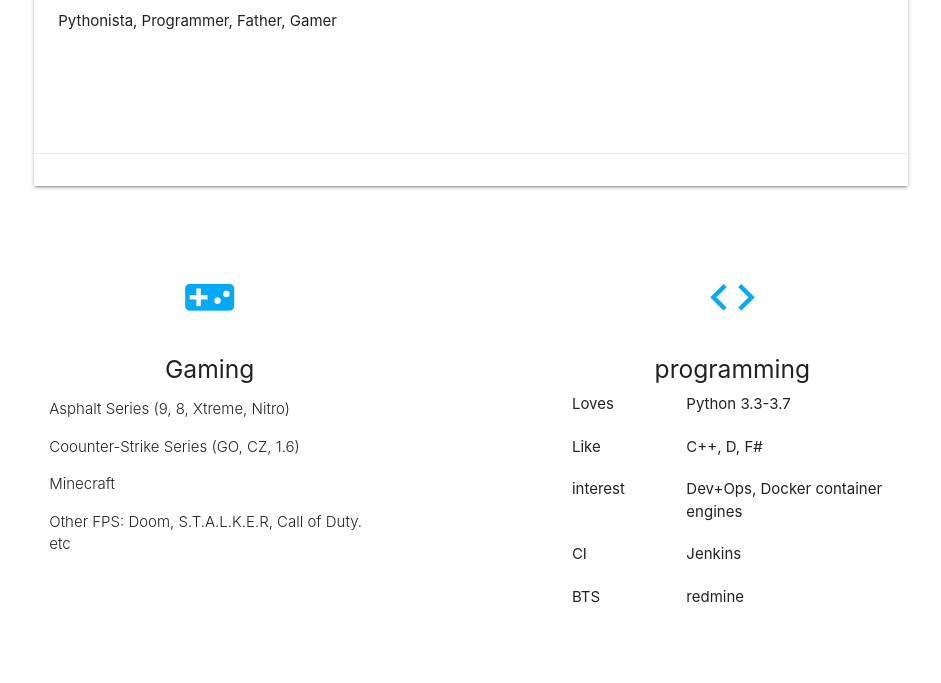
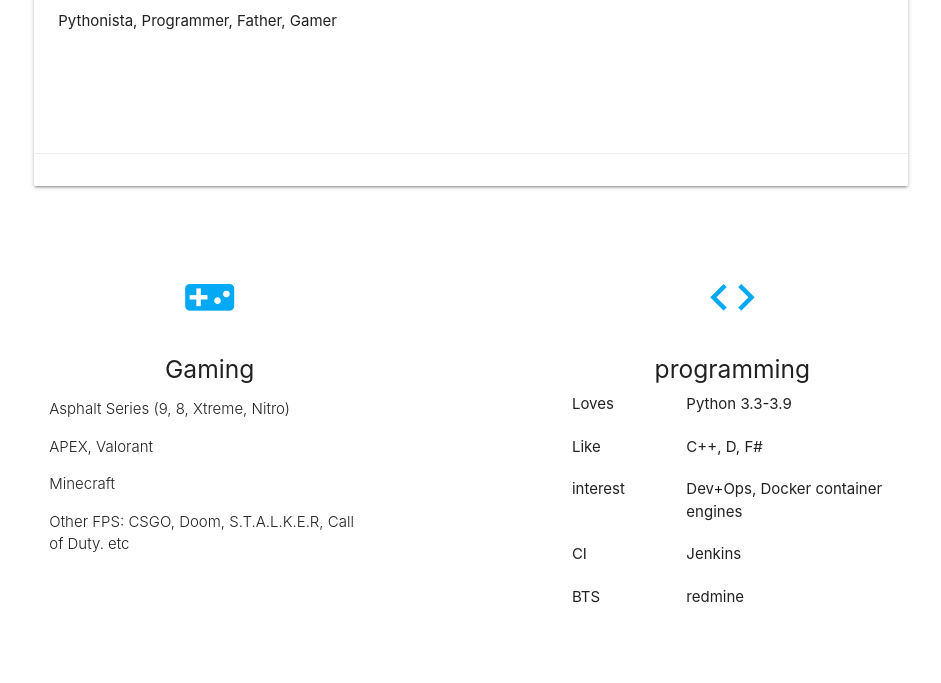
Before and after one commit to rane-hs/contents.rane.sh, a plain HTML site: page www-html/index.html in a window 1280 px wide. Shown: the part 401-1084 px from the top of the page, without its empty margins (169-1110 px from the left). Drawn offline with nearby package versions, Linux system fonts and the light colour scheme.

Commit message:
Update index.html

```diff
--- a/www-html/index.html
+++ b/www-html/index.html
@@ -56,9 +56,9 @@
             <h5 class="center">Gaming</h5>
 
             <p class="light">Asphalt Series (9, 8, Xtreme, Nitro)</p>
-            <p class="light">Coounter-Strike Series (GO, CZ, 1.6)</p>
+            <p class="light">APEX, Valorant</p>
             <p class="light">Minecraft</p>
-            <p class="light">Other FPS: Doom, S.T.A.L.K.E.R, Call of Duty. etc</p>
+            <p class="light">Other FPS: CSGO, Doom, S.T.A.L.K.E.R, Call of Duty. etc</p>
           </div>
         </div>
 
@@ -72,7 +72,7 @@
 
             <div class="row">
               <div class="col s4">Loves</div>
-              <div class="col s8">Python 3.3-3.7</div>
+              <div class="col s8">Python 3.3-3.9</div>
             </div>
             <div class="row">
               <div class="col s4">Like</div>
```
